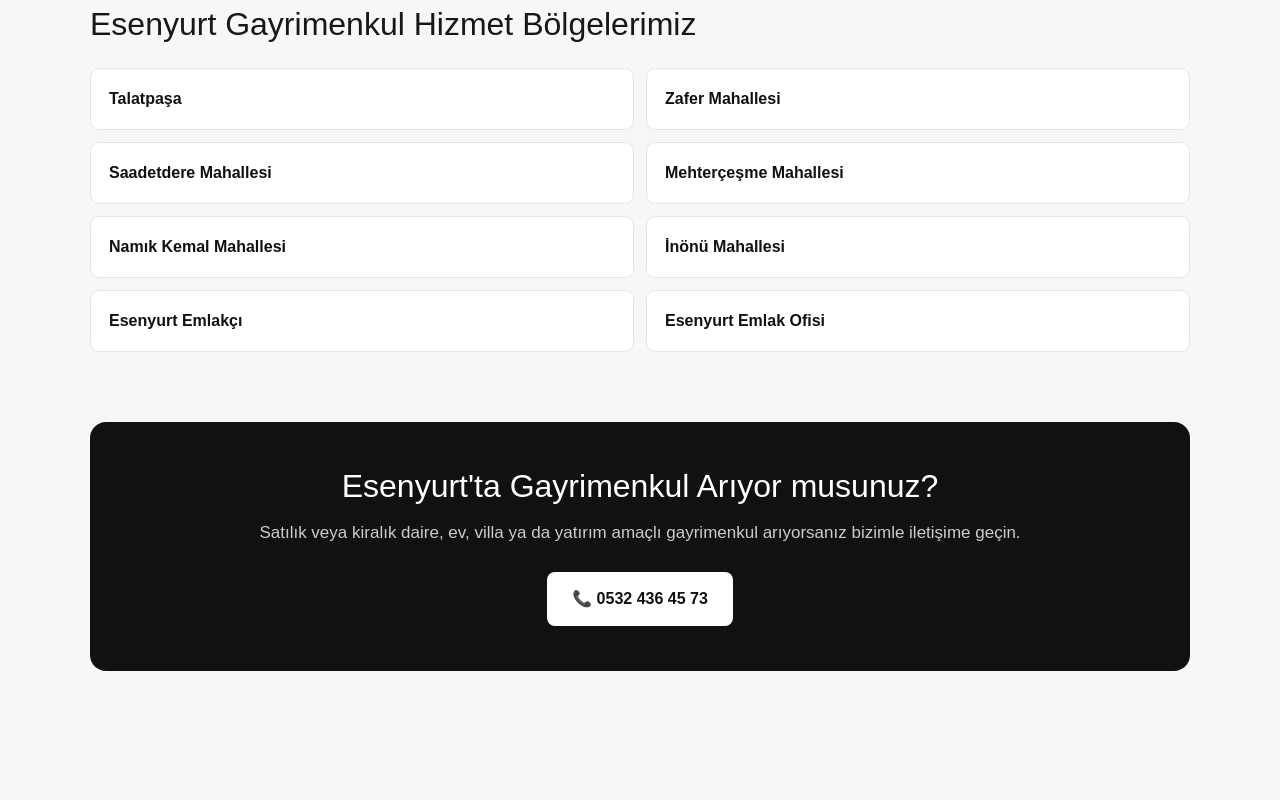
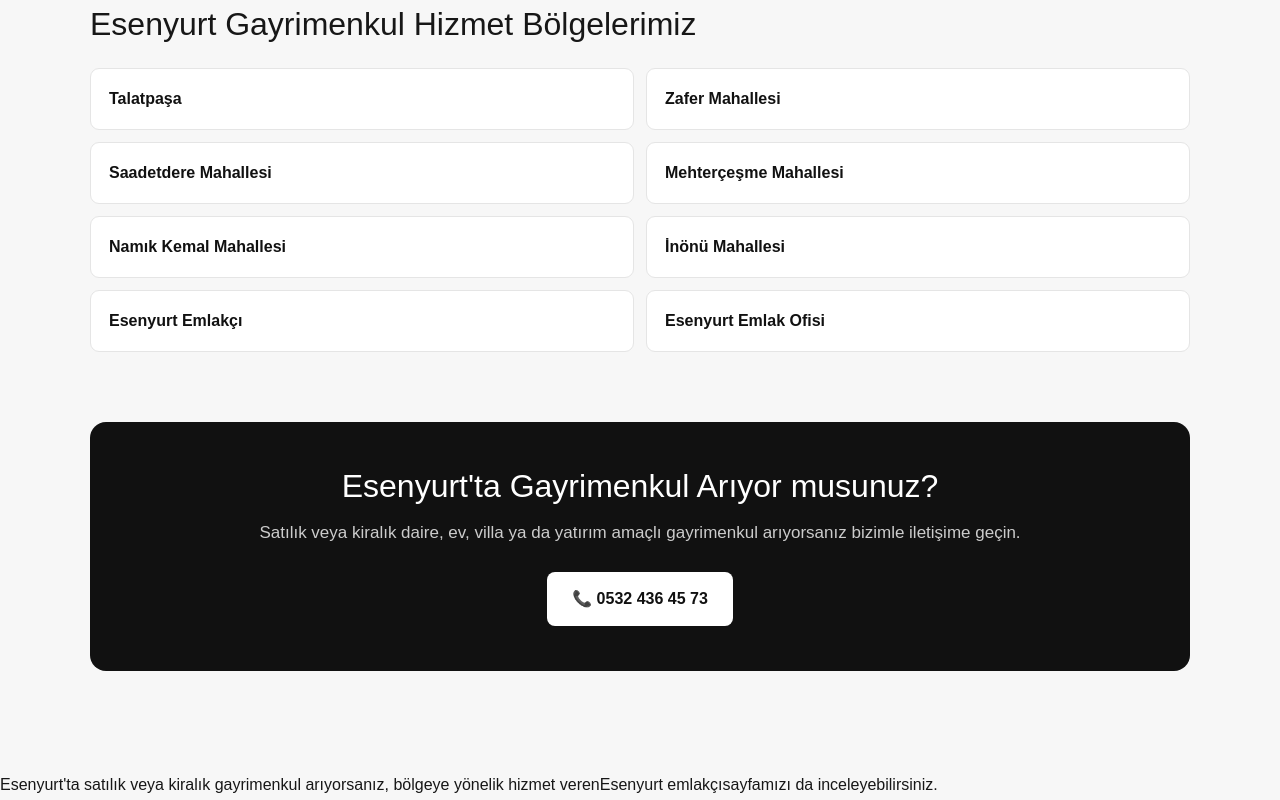
Before and after one commit to sudesolmaz1412/sansemlak, a Next.js app: page /esenyurt-gayrimenkul-danismani in a window 1280 px wide. Shown: the part 1700-2500 px from the top of the page. Before the commit the page ends 2441 px from the top, so only its background shows below. Built offline with nearby package versions, Linux system fonts and the light colour scheme.

Commit message:
Esenyurt emlakci ic linki eklendi

```diff
--- a/app/esenyurt-gayrimenkul-danismani/page.tsx
+++ b/app/esenyurt-gayrimenkul-danismani/page.tsx
@@ -355,6 +355,14 @@ export default function EsenyurtGayrimenkulDanismani() {
           }
         }
       `}</style>
-    </main>
+
+        <p style={{ marginTop: "30px", lineHeight: 1.8 }}>
+          Esenyurt'ta satılık veya kiralık gayrimenkul arıyorsanız,
+          bölgeye yönelik hizmet veren
+          <Link href="/esenyurt-emlakci">Esenyurt emlakçı</Link>
+          sayfamızı da inceleyebilirsiniz.
+        </p>
+
+      </main>
   );
 }
```
